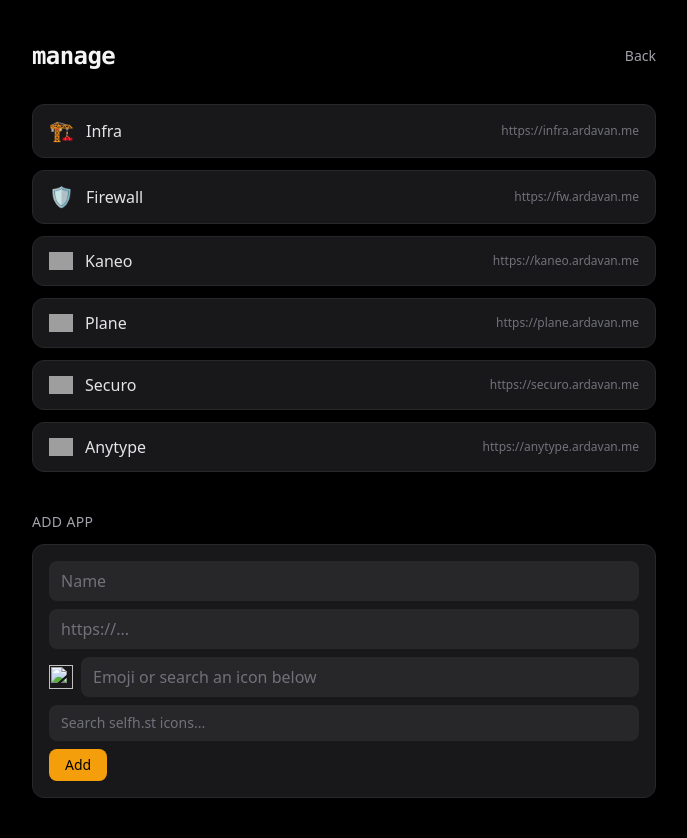
After one commit to ardavannafezi/lobby, a Flask app: page /manage in a window 1280 px wide. The commit adds this page. Shown: the whole page, without its empty margins (296-983 px from the left). Run offline with Flask 3, Linux system fonts and the light colour scheme; the visitor is signed in with stand-in values (Sample User, id 1); some libraries are stand-ins or nearby versions; grey boxes are pictures that could not be loaded.

Commit message:
Full black theme, app management UI with selfh.st icon picker

```diff
--- a/app.py
+++ b/app.py
@@ -1,5 +1,7 @@
 import json
 import os
+import secrets
+import shutil
 from datetime import timedelta
 
 from flask import Flask, redirect, render_template, request, url_for
@@ -22,6 +24,22 @@
 
 USERNAME = os.environ["LOBBY_USERNAME"]
 PASSWORD_HASH = os.environ["LOBBY_PASSWORD_HASH"]
+
+DATA_FILE = os.environ.get("LOBBY_DATA_FILE", os.path.join(app.root_path, "data", "apps.json"))
+SEED_FILE = os.path.join(app.root_path, "apps.json")
+
+
+def load_apps():
+    if not os.path.exists(DATA_FILE):
+        os.makedirs(os.path.dirname(DATA_FILE), exist_ok=True)
+        shutil.copy(SEED_FILE, DATA_FILE)
+    with open(DATA_FILE) as f:
+        return json.load(f)
+
+
+def save_apps(apps):
+    with open(DATA_FILE, "w") as f:
+        json.dump(apps, f, indent=2)
 
 
 class User(UserMixin):
@@ -60,9 +78,48 @@
 @app.get("/")
 @login_required
 def index():
-    with open(os.path.join(app.root_path, "apps.json")) as f:
-        apps = json.load(f)
-    return render_template("index.html", apps=apps)
+    return render_template("index.html", apps=load_apps())
+
+
+@app.get("/manage")
+@login_required
+def manage():
+    return render_template("manage.html", apps=load_apps())
+
+
+@app.post("/manage/add")
+@login_required
+def manage_add():
+    apps = load_apps()
+    apps.append({
+        "id": secrets.token_hex(4),
+        "name": request.form.get("name", "").strip(),
+        "url": request.form.get("url", "").strip(),
+        "icon": request.form.get("icon", "").strip(),
+    })
+    save_apps(apps)
+    return redirect(url_for("manage"))
+
+
+@app.post("/manage/edit/<app_id>")
+@login_required
+def manage_edit(app_id):
+    apps = load_apps()
+    for a in apps:
+        if a["id"] == app_id:
+            a["name"] = request.form.get("name", "").strip()
+            a["url"] = request.form.get("url", "").strip()
+            a["icon"] = request.form.get("icon", "").strip()
+    save_apps(apps)
+    return redirect(url_for("manage"))
+
+
+@app.post("/manage/delete/<app_id>")
+@login_required
+def manage_delete(app_id):
+    apps = [a for a in load_apps() if a["id"] != app_id]
+    save_apps(apps)
+    return redirect(url_for("manage"))
 
 
 if __name__ == "__main__":
--- a/apps.json
+++ b/apps.json
@@ -1,8 +1,8 @@
 [
-  { "name": "Infra", "url": "https://infra.ardavan.me", "icon": "🏗️" },
-  { "name": "Firewall", "url": "https://fw.ardavan.me", "icon": "🛡️" },
-  { "name": "Kaneo", "url": "https://kaneo.ardavan.me", "icon": "📋" },
-  { "name": "Plane", "url": "https://plane.ardavan.me", "icon": "✈️" },
-  { "name": "Securo", "url": "https://securo.ardavan.me", "icon": "💰" },
-  { "name": "Anytype", "url": "https://anytype.ardavan.me", "icon": "📝" }
+  { "id": "infra", "name": "Infra", "url": "https://infra.ardavan.me", "icon": "🏗️" },
+  { "id": "fw", "name": "Firewall", "url": "https://fw.ardavan.me", "icon": "🛡️" },
+  { "id": "kaneo", "name": "Kaneo", "url": "https://kaneo.ardavan.me", "icon": "https://cdn.jsdelivr.net/gh/selfhst/icons@main/svg/kaneo.svg" },
+  { "id": "plane", "name": "Plane", "url": "https://plane.ardavan.me", "icon": "https://cdn.jsdelivr.net/gh/selfhst/icons@main/svg/plane.svg" },
+  { "id": "securo", "name": "Securo", "url": "https://securo.ardavan.me", "icon": "https://cdn.jsdelivr.net/gh/selfhst/icons@main/svg/securo.svg" },
+  { "id": "anytype", "name": "Anytype", "url": "https://anytype.ardavan.me", "icon": "https://cdn.jsdelivr.net/gh/selfhst/icons@main/svg/anytype.svg" }
 ]
--- a/docker-compose.yml
+++ b/docker-compose.yml
@@ -4,4 +4,9 @@
     ports:
       - "8000:8000"
     env_file: .env
+    volumes:
+      - lobby_data:/app/data
     restart: unless-stopped
+
+volumes:
+  lobby_data:
--- /dev/null
+++ b/templates/manage.html
@@ -0,0 +1,119 @@
+<!doctype html>
+<html lang="en">
+<head>
+  <meta charset="utf-8">
+  <meta name="viewport" content="width=device-width, initial-scale=1">
+  <title>Lobby — Manage</title>
+  <script src="https://cdn.tailwindcss.com"></script>
+</head>
+<body class="bg-black min-h-screen">
+  <div class="max-w-2xl mx-auto px-6 py-10">
+    <div class="flex items-center justify-between mb-8">
+      <h1 class="text-zinc-100 text-2xl font-mono font-semibold tracking-tight">manage</h1>
+      <a href="/" class="text-zinc-400 hover:text-amber-400 text-sm">Back</a>
+    </div>
+
+    <div class="space-y-3 mb-10">
+      {% for app in apps %}
+      <details class="bg-zinc-900 border border-zinc-800 rounded-xl px-4 py-3">
+        <summary class="flex items-center gap-3 cursor-pointer list-none">
+          {% if app.icon.startswith('http') %}
+            <img src="{{ app.icon }}" class="w-6 h-6 object-contain">
+          {% else %}
+            <span class="text-xl">{{ app.icon }}</span>
+          {% endif %}
+          <span class="text-zinc-200 flex-1">{{ app.name }}</span>
+          <span class="text-zinc-500 text-xs">{{ app.url }}</span>
+        </summary>
+        <form method="post" action="/manage/edit/{{ app.id }}" class="icon-picker-form mt-4 space-y-2">
+          <input name="name" value="{{ app.name }}" placeholder="Name"
+                 class="w-full rounded-lg bg-zinc-800 text-zinc-100 placeholder-zinc-500 px-3 py-2 outline-none focus:ring-2 focus:ring-amber-500">
+          <input name="url" value="{{ app.url }}" placeholder="https://..."
+                 class="w-full rounded-lg bg-zinc-800 text-zinc-100 placeholder-zinc-500 px-3 py-2 outline-none focus:ring-2 focus:ring-amber-500">
+          <div class="relative">
+            <div class="flex items-center gap-2">
+              <img class="icon-preview w-6 h-6 object-contain" src="{{ app.icon if app.icon.startswith('http') else '' }}">
+              <input name="icon" value="{{ app.icon }}" placeholder="Emoji or search an icon below"
+                     class="icon-value w-full rounded-lg bg-zinc-800 text-zinc-100 placeholder-zinc-500 px-3 py-2 outline-none focus:ring-2 focus:ring-amber-500">
+            </div>
+            <input type="text" placeholder="Search selfh.st icons..."
+                   class="icon-search w-full mt-2 rounded-lg bg-zinc-800 text-zinc-100 placeholder-zinc-500 px-3 py-2 text-sm outline-none focus:ring-2 focus:ring-amber-500">
+            <div class="icon-results absolute z-10 mt-1 w-full bg-zinc-800 border border-zinc-700 rounded-lg max-h-48 overflow-y-auto hidden"></div>
+          </div>
+          <div class="flex gap-2 pt-1">
+            <button type="submit" class="rounded-lg bg-amber-500 text-black px-4 py-1.5 text-sm font-medium hover:bg-amber-400">Save</button>
+            <button type="submit" formaction="/manage/delete/{{ app.id }}" class="rounded-lg bg-zinc-800 text-red-400 px-4 py-1.5 text-sm hover:bg-zinc-700">Delete</button>
+          </div>
+        </form>
+      </details>
+      {% endfor %}
+    </div>
+
+    <h2 class="text-zinc-400 text-sm uppercase tracking-wide mb-3">Add app</h2>
+    <form method="post" action="/manage/add" class="icon-picker-form bg-zinc-900 border border-zinc-800 rounded-xl p-4 space-y-2">
+      <input name="name" placeholder="Name" required
+             class="w-full rounded-lg bg-zinc-800 text-zinc-100 placeholder-zinc-500 px-3 py-2 outline-none focus:ring-2 focus:ring-amber-500">
+      <input name="url" placeholder="https://..." required
+             class="w-full rounded-lg bg-zinc-800 text-zinc-100 placeholder-zinc-500 px-3 py-2 outline-none focus:ring-2 focus:ring-amber-500">
+      <div class="relative">
+        <div class="flex items-center gap-2">
+          <img class="icon-preview w-6 h-6 object-contain" src="">
+          <input name="icon" placeholder="Emoji or search an icon below" required
+                 class="icon-value w-full rounded-lg bg-zinc-800 text-zinc-100 placeholder-zinc-500 px-3 py-2 outline-none focus:ring-2 focus:ring-amber-500">
+        </div>
+        <input type="text" placeholder="Search selfh.st icons..."
+               class="icon-search w-full mt-2 rounded-lg bg-zinc-800 text-zinc-100 placeholder-zinc-500 px-3 py-2 text-sm outline-none focus:ring-2 focus:ring-amber-500">
+        <div class="icon-results absolute z-10 mt-1 w-full bg-zinc-800 border border-zinc-700 rounded-lg max-h-48 overflow-y-auto hidden"></div>
+      </div>
+      <button type="submit" class="rounded-lg bg-amber-500 text-black px-4 py-1.5 text-sm font-medium hover:bg-amber-400">Add</button>
+    </form>
+  </div>
+
+  <script>
+    const ICONS_URL = "https://cdn.jsdelivr.net/gh/selfhst/icons@main/index.json";
+    const SVG_BASE = "https://cdn.jsdelivr.net/gh/selfhst/icons@main/svg/";
+    let iconIndex = null;
+
+    async function getIcons() {
+      if (!iconIndex) {
+        const res = await fetch(ICONS_URL);
+        iconIndex = await res.json();
+      }
+      return iconIndex;
+    }
+
+    document.querySelectorAll(".icon-picker-form").forEach((form) => {
+      const search = form.querySelector(".icon-search");
+      const results = form.querySelector(".icon-results");
+      const valueInput = form.querySelector(".icon-value");
+      const preview = form.querySelector(".icon-preview");
+
+      search.addEventListener("input", async () => {
+        const q = search.value.trim().toLowerCase();
+        if (!q) { results.classList.add("hidden"); return; }
+        const icons = await getIcons();
+        const matches = icons.filter(i => i.Name.toLowerCase().includes(q)).slice(0, 8);
+        results.innerHTML = "";
+        matches.forEach((i) => {
+          const url = SVG_BASE + i.Reference + ".svg";
+          const row = document.createElement("div");
+          row.className = "flex items-center gap-2 px-3 py-2 hover:bg-zinc-700 cursor-pointer text-sm text-zinc-200";
+          row.innerHTML = `<img src="${url}" class="w-5 h-5 object-contain"><span>${i.Name}</span>`;
+          row.addEventListener("click", () => {
+            valueInput.value = url;
+            preview.src = url;
+            results.classList.add("hidden");
+            search.value = "";
+          });
+          results.appendChild(row);
+        });
+        results.classList.toggle("hidden", matches.length === 0);
+      });
+
+      valueInput.addEventListener("input", () => {
+        preview.src = valueInput.value.startsWith("http") ? valueInput.value : "";
+      });
+    });
+  </script>
+</body>
+</html>
```
Also changed, not shown: templates/index.html (+13 -6 lines), templates/login.html (+6 -6 lines), README.md, 1 other file.
